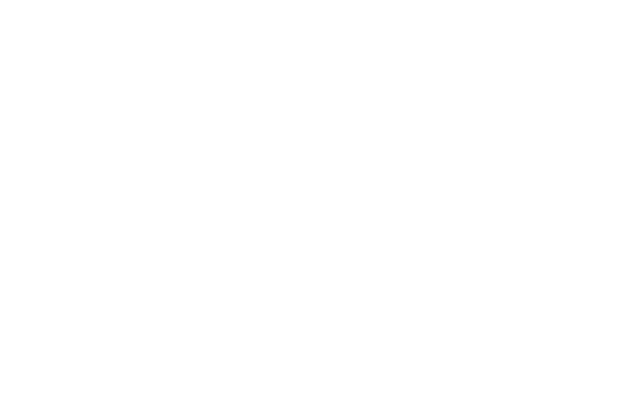
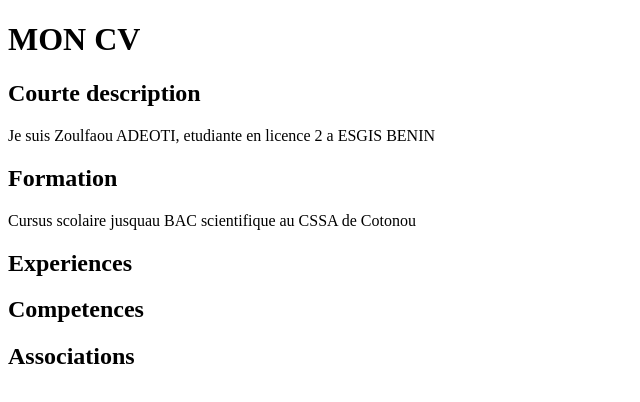
Before and after one commit to ADEOTI1234a/mon-cv, a plain HTML site: page index.html in a window 1280 px wide. Shown: the whole page, without its empty margins (0-640 px from the left). Drawn offline with Linux system fonts and the light colour scheme.

Commit message:
mise en place de la section formations

```diff
--- a/index.html
+++ b/index.html
@@ -7,6 +7,21 @@
 <link rel="stylesheet" href="style.css">
 </head>
 <body>
-
+    <h1>MON CV </h1>
+    <H2>Courte description</H2>
+    <div>Je suis Zoulfaou ADEOTI, etudiante en licence 2 a ESGIS BENIN
+    </div>
+    <h2>Formation</h2>
+    <div>Cursus scolaire jusquau BAC scientifique  au CSSA de Cotonou
+    </div>
+    <h2>Experiences</h2>
+    <div>
+    </div>
+    <h2>Competences</h2>
+    <div>
+    </div>
+    <h2>Associations</h2>
+    <div>
+    </div>
 </body>
 </html>
```
